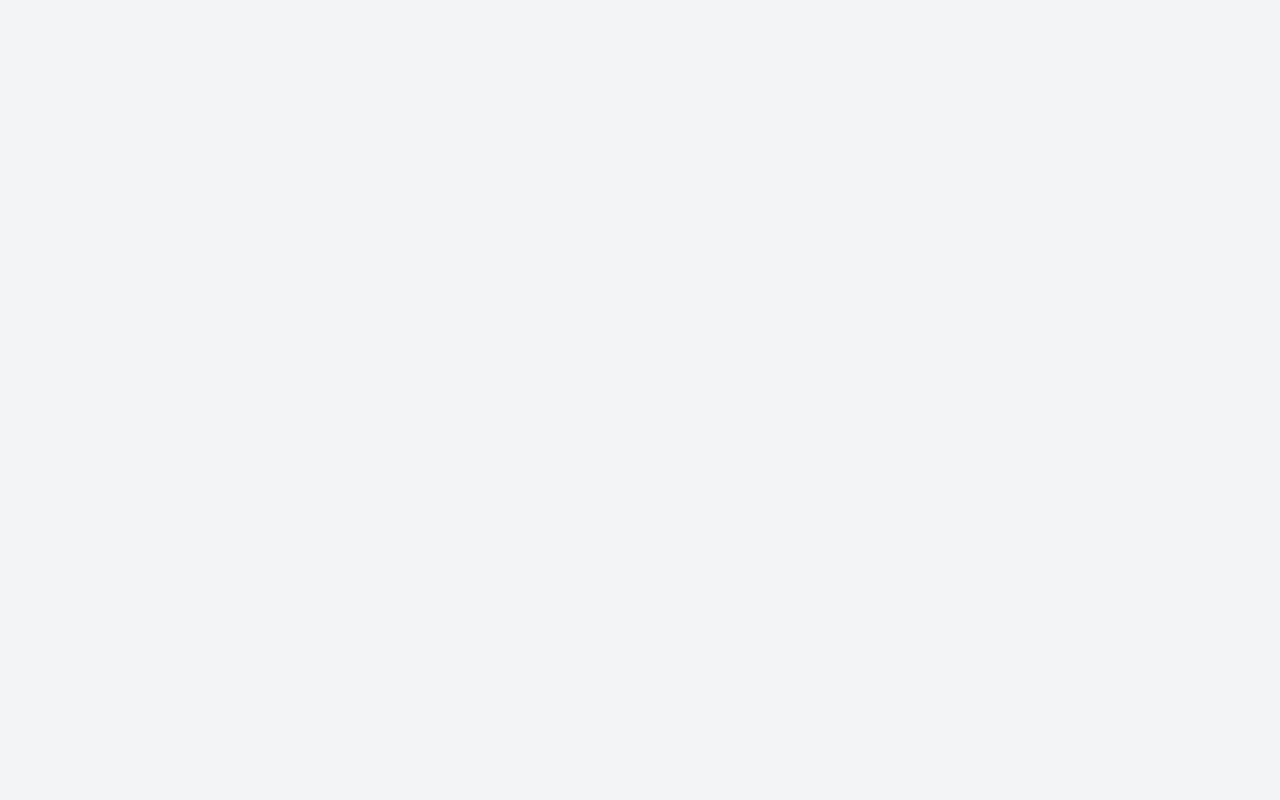
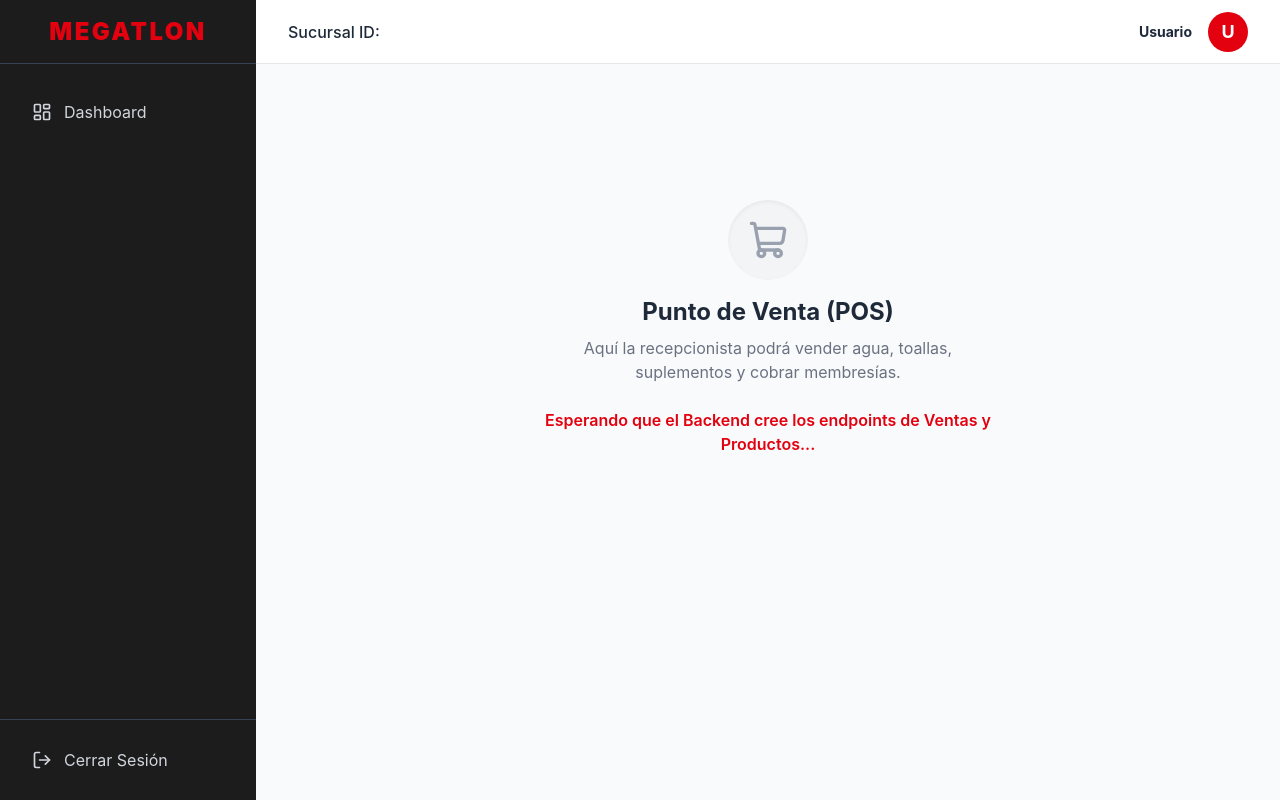
Before and after one commit to HelenMuriel99/Sistema-de-Gestion-de-Gimnasio-Megatlon, a React app in the folder frontend/: page /pos in a window 1280 px wide. Before the commit this address had no page. Built offline with nearby package versions, Linux system fonts and the light colour scheme; sample sign-in values are in the browser's storage; the HTML template or start-up script is replaced by a standard one.

Commit message:
Upload: Change of React Bugs

```diff
--- a/frontend/src/App.jsx
+++ b/frontend/src/App.jsx
@@ -2,6 +2,7 @@ import { BrowserRouter, Routes, Route, Navigate } from 'react-router-dom';
 import { AuthProvider, AuthContext } from './context/AuthContext';
 import { useContext } from 'react';
 
+import Pos from './pages/Pos';
 import Login from './pages/Login';
 import Layout from './components/Layout';
 import Dashboard from './pages/Dashboard';
@@ -34,6 +35,7 @@ function App() {
             <Route path="/empleados" element={<Empleados />} />
             <Route path="/clientes" element={<Clientes />} />
             <Route path="/membresias" element={<Membresias />} />
+            <Route path="/pos" element={<Pos />} />
           </Route>
         </Routes>
       </BrowserRouter>
--- /dev/null
+++ b/frontend/src/pages/Pos.jsx
@@ -0,0 +1,17 @@
+import { ShoppingCart } from 'lucide-react';
+
+export default function Pos() {
+  return (
+    <div className="flex flex-col items-center justify-center min-h-[60vh] text-center">
+      <div className="w-20 h-20 bg-gray-100 text-gray-400 rounded-full flex items-center justify-center mb-4 shadow-inner">
+        <ShoppingCart size={40} />
+      </div>
+      <h2 className="text-2xl font-bold text-gray-800">Punto de Venta (POS)</h2>
+      <p className="text-gray-500 mt-2 max-w-md">
+        Aquí la recepcionista podrá vender agua, toallas, suplementos y cobrar membresías.
+        <br/><br/>
+        <span className="font-semibold text-megatlon-primary">Esperando que el Backend cree los endpoints de Ventas y Productos...</span>
+      </p>
+    </div>
+  );
+}
```
